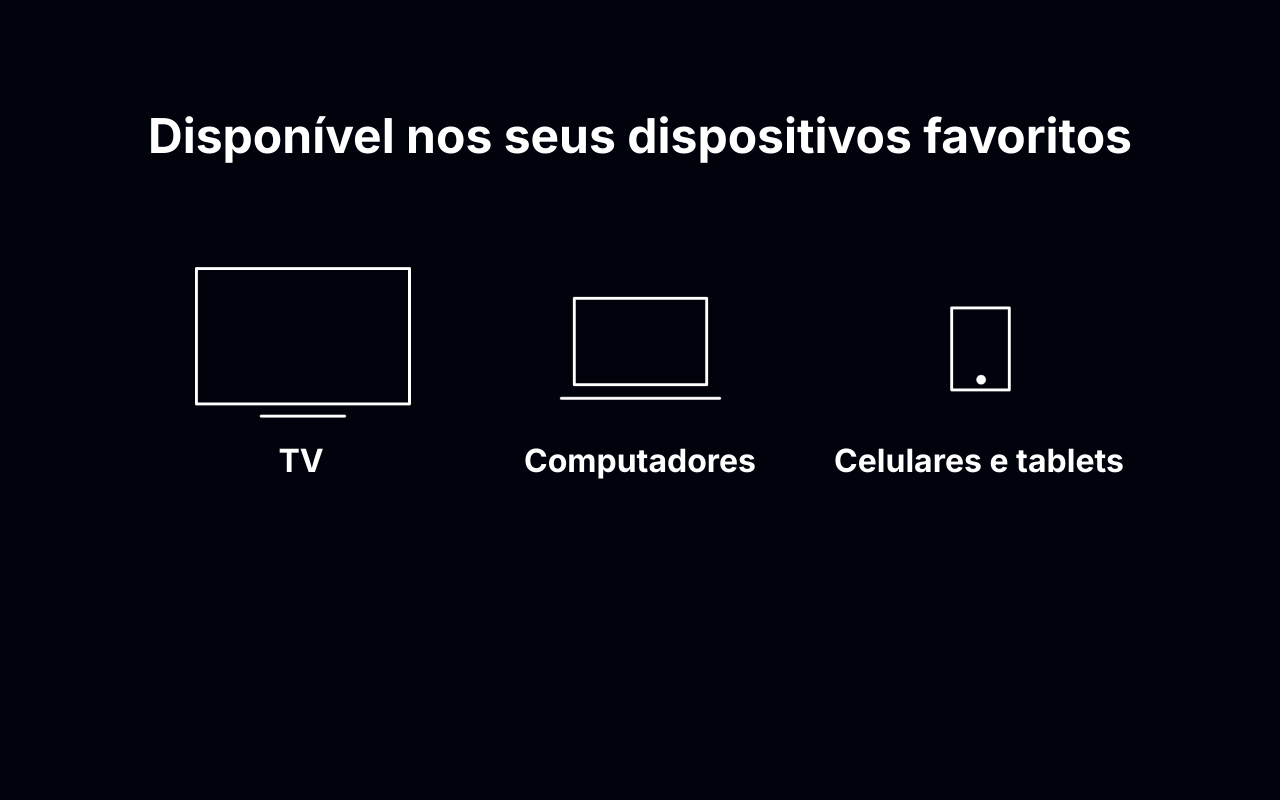
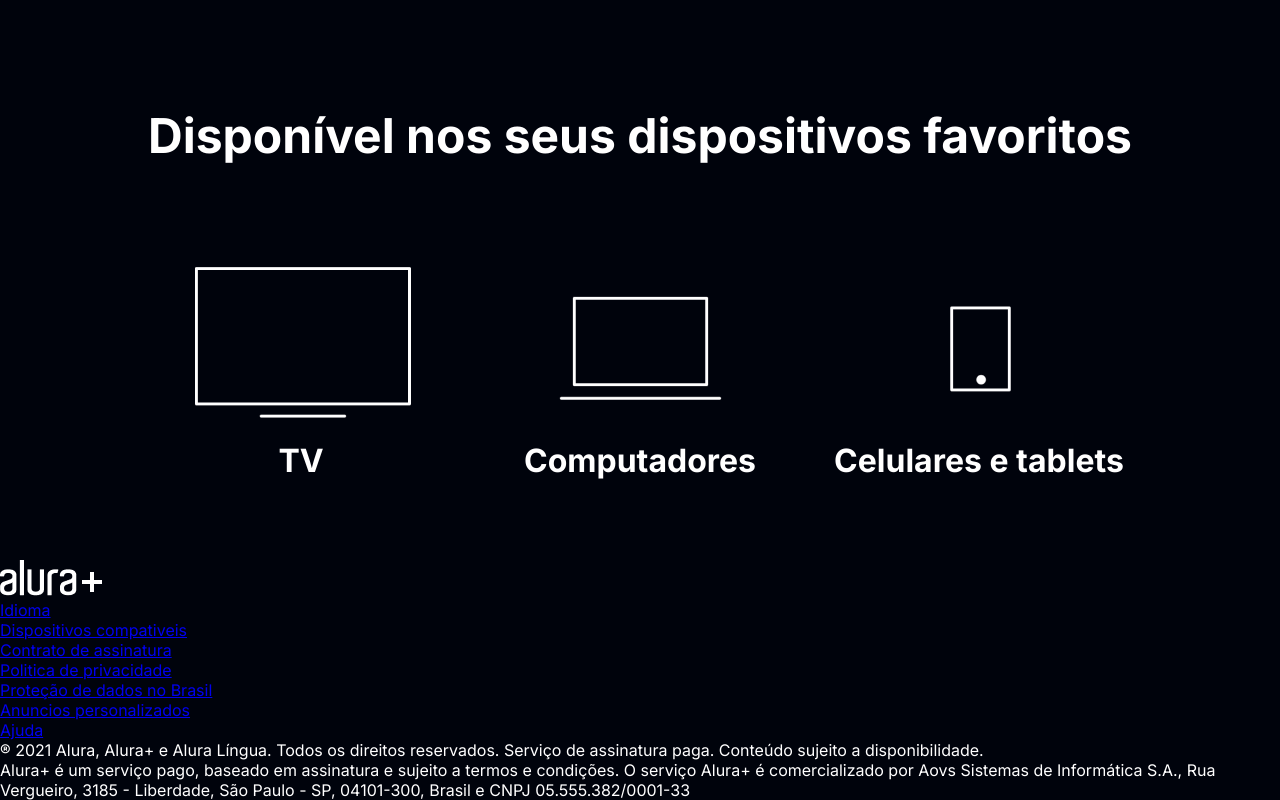
Before and after one commit to LeoPretto/Novo_Projeto_BASE_HTML_CSS-ALURA, a plain HTML site: page index.html in a window 1280 px wide. Shown: the part 3094-3894 px from the top of the page. Before the commit the page ends 3654 px from the top, so only its background shows below. Drawn offline with Linux system fonts and the light colour scheme.

Commit message:
criacao do footer

```diff
--- a/index.html
+++ b/index.html
@@ -69,6 +69,40 @@
         </ul>
     </section>
 
+    <footer class="rodape">
+        <img src="img/Logo.png" alt="Alura+" class="rodape__logo">
+        <ul class="rodape__lista">
+            <li class="lista__link">
+                <a href="#" class="link">Idioma</a>
+            </li>
+            <li class="lista__link">
+                <a href="#" class="link">Dispositivos compativeis</a>
+            </li>
+            <li class="lista__link">
+                <a href="#" class="link" >Contrato de assinatura</a>
+            </li>
+            <li class="lista__link" class="link">
+                <a href="#" class="link">Politica de privacidade</a>
+            </li>
+            <li class="lista__link">
+                <a href="#" class="link">Proteção de dados no Brasil</a>
+            </li>
+            <li class="lista__link">
+                <a href="#" class="link">Anuncios personalizados</a>
+            </li>
+            <li class="lista__link">
+                <a href="#" class="link">Ajuda</a>
+            </li>
+        </ul>
+
+        <p class="rodape__texto">® 2021 Alura, Alura+ e Alura Língua. Todos os direitos reservados. Serviço de
+            assinatura paga. Conteúdo sujeito a disponibilidade.</p>
+        <p class="rodape__texto">
+
+            Alura+ é um serviço pago, baseado em assinatura e sujeito a termos e condições. O serviço Alura+ é
+            comercializado por Aovs Sistemas de Informática S.A., Rua Vergueiro, 3185 - Liberdade, São Paulo - SP,
+            04101-300, Brasil e CNPJ 05.555.382/0001-33</p>
+    </footer>
 </body>
 
 </html>
```
